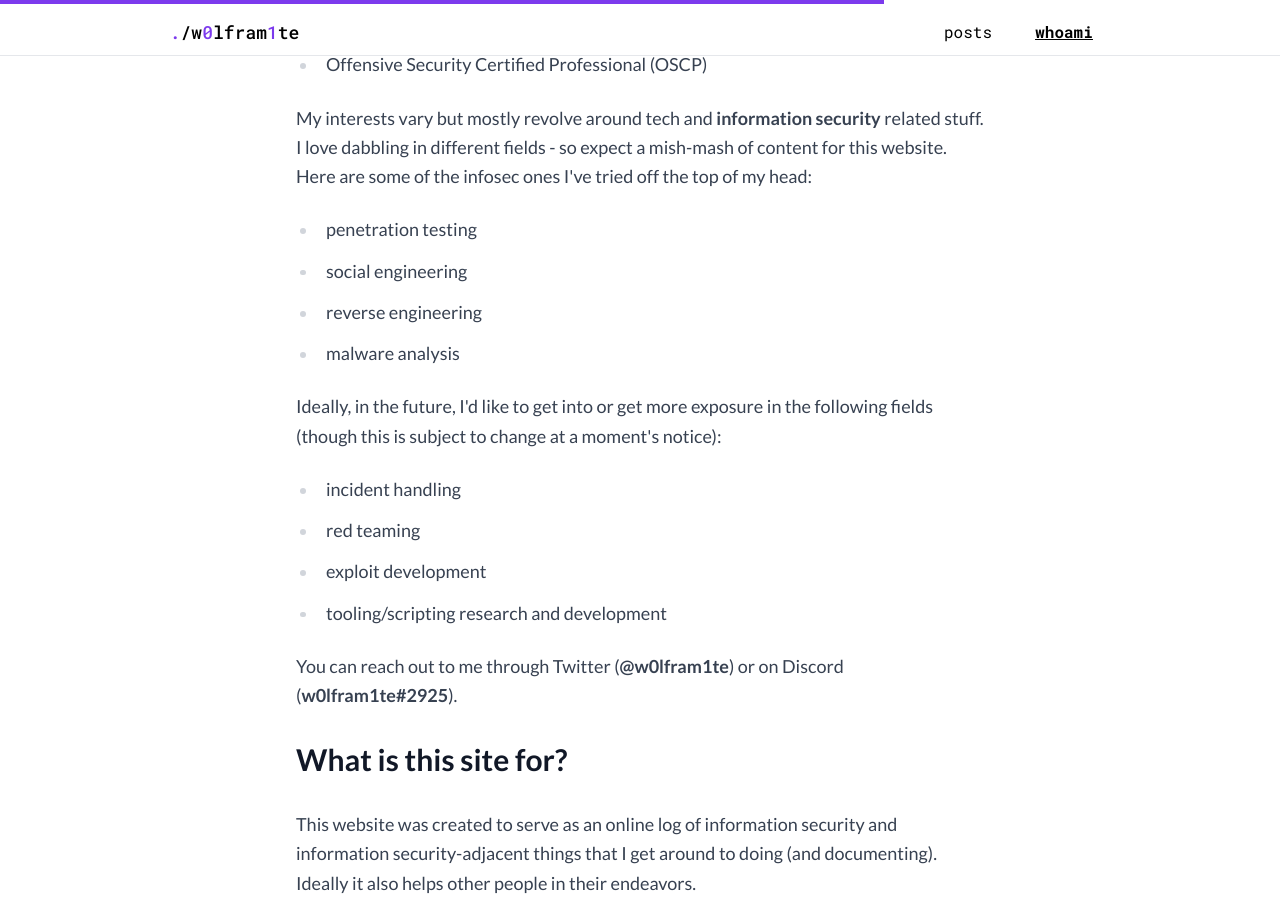
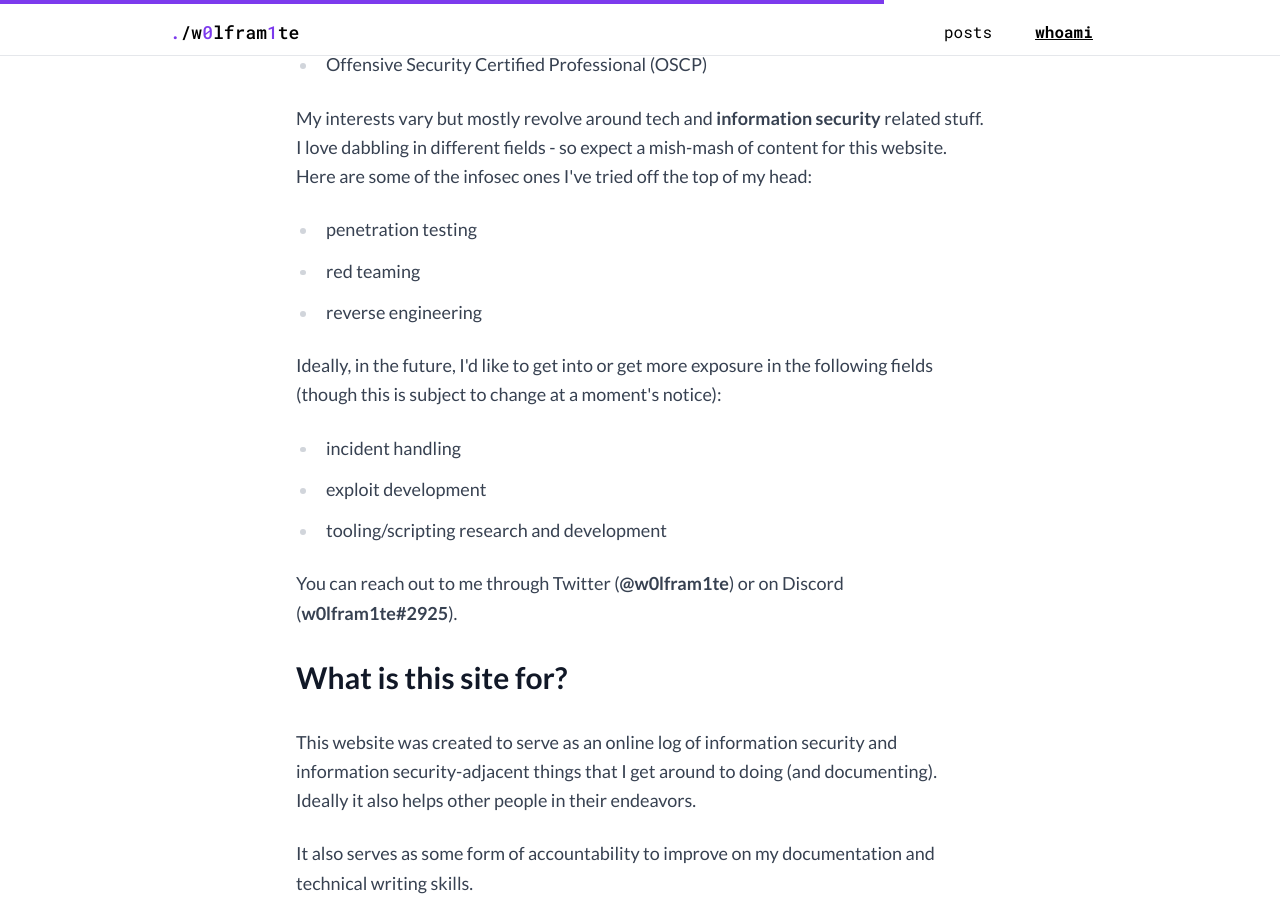
Before and after one commit to w0lfram1te/w0lfram1te.github.io, a Jekyll site: the page built from _pages/whoami.html, in a window 1280 px wide and 900 px high, scrolled down 413 px. Built offline with Jekyll 4.4.1, drawn with Linux system fonts in a browser that asks for light colours.

Commit message:
updated whoami

```diff
--- a/_pages/whoami.html
+++ b/_pages/whoami.html
@@ -18,16 +18,14 @@ permalink: /whoami
 
 <ul>
   <li>penetration testing</li>
-  <li>social engineering</li>
+  <li>red teaming</li>
   <li>reverse engineering</li>
-  <li>malware analysis</li>
 </ul>
 
 <p>Ideally, in the future, I'd like to get into or get more exposure in the following fields (though this is subject to change at a moment's notice):</p>
 
 <ul>
   <li>incident handling</li>
-  <li>red teaming</li>
   <li>exploit development</li>
   <li>tooling/scripting research and development</li>
 </ul>
```
